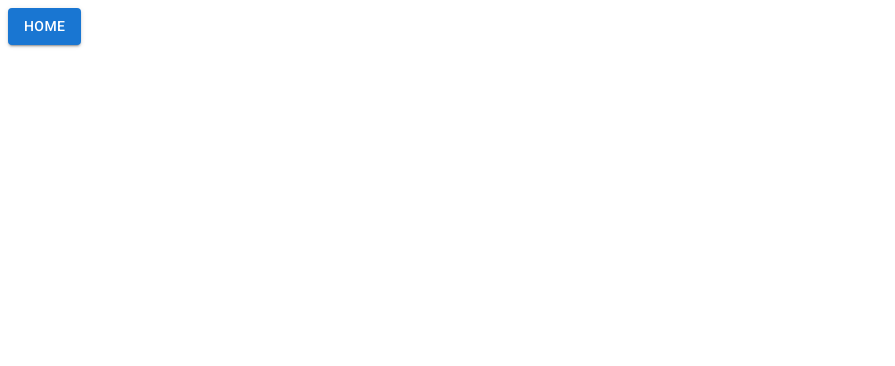
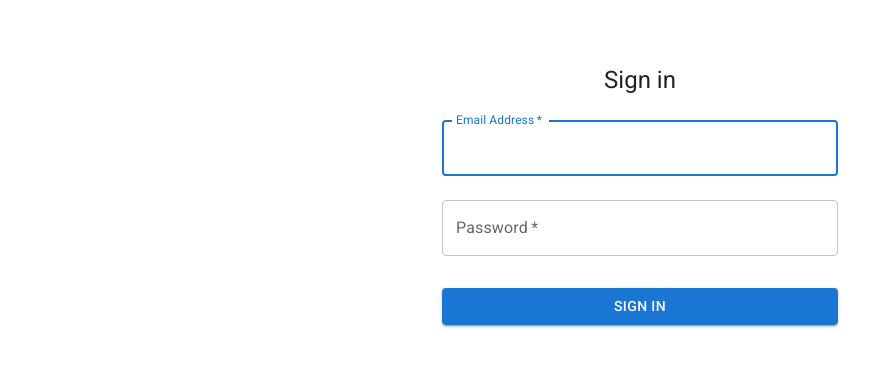
Before and after one commit to BishoyBishai/react-boilerplate, a React (Create React App) app: page / in a window 1280 px wide. Shown: the top 366 px of the page, without its empty margins (0-895 px from the left). Built offline with nearby package versions, Linux system fonts and the light colour scheme.

Commit message:
add matrial ui form with validation

```diff
--- a/package.json
+++ b/package.json
@@ -3,6 +3,7 @@
     "version": "0.1.0",
     "private": true,
     "dependencies": {
+        "@hookform/resolvers": "^2.8.8",
         "@mui/material": "^5.6.1",
         "@mui/styled-engine-sc": "latest",
         "@testing-library/jest-dom": "^5.16.4",
@@ -12,8 +13,10 @@
         "@types/node": "^16.11.27",
         "@types/react": "^18.0.5",
         "@types/react-dom": "^18.0.1",
+        "joi": "^17.6.0",
         "react": "^18.0.0",
         "react-dom": "^18.0.0",
+        "react-hook-form": "^7.29.0",
         "react-router-dom": "^6.3.0",
         "react-scripts": "5.0.1",
         "styled-components": "^5.3.5",
--- /dev/null
+++ b/src/interfaces/i-home.ts
@@ -0,0 +1,4 @@
+export interface ILogin {
+    email: string;
+    password: string;
+}
--- a/src/routes/Home/home.tsx
+++ b/src/routes/Home/home.tsx
@@ -1,10 +1,81 @@
+import * as React from 'react';
 import Button from '@mui/material/Button';
-import React from 'react';
+import CssBaseline from '@mui/material/CssBaseline';
+import TextField from '@mui/material/TextField';
+import Box from '@mui/material/Box';
+import Typography from '@mui/material/Typography';
+import Container from '@mui/material/Container';
+import { createTheme, ThemeProvider } from '@mui/material/styles';
 
-export default function HomePage() {
+import { useForm } from 'react-hook-form';
+import { joiResolver } from '@hookform/resolvers/joi';
+import { loginSchema } from '../../validations';
+import { ILogin } from '../../interfaces/i-home';
+
+const theme = createTheme();
+
+export default function SignIn() {
+    const {
+        register,
+        handleSubmit,
+        formState: { errors }
+    } = useForm<ILogin>({
+        resolver: joiResolver(loginSchema),
+        mode: 'onBlur'
+    });
+
+    const onSubmit = handleSubmit((data) => {
+        alert(JSON.stringify(data));
+    });
+
     return (
-        <div>
-            <Button variant="contained">Home</Button>
-        </div>
+        <ThemeProvider theme={theme}>
+            <Container component="main" maxWidth="xs">
+                <CssBaseline />
+                <Box
+                    sx={{
+                        marginTop: 8,
+                        display: 'flex',
+                        flexDirection: 'column',
+                        alignItems: 'center'
+                    }}
+                >
+                    <Typography component="h1" variant="h5">
+                        Sign in
+                    </Typography>
+                    <Box component="form" onSubmit={onSubmit} noValidate sx={{ mt: 1 }}>
+                        <TextField
+                            {...register('email')}
+                            helperText={errors.email && errors.email.message}
+                            error={!!errors.email}
+                            margin="normal"
+                            required
+                            fullWidth
+                            id="email"
+                            label="Email Address"
+                            name="email"
+                            autoComplete="email"
+                            autoFocus
+                        />
+                        <TextField
+                            {...register('password')}
+                            helperText={errors.password && errors.password.message}
+                            error={!!errors.password}
+                            margin="normal"
+                            required
+                            fullWidth
+                            name="password"
+                            label="Password"
+                            type="password"
+                            id="password"
+                            autoComplete="current-password"
+                        />
+                        <Button type="submit" fullWidth variant="contained" sx={{ mt: 3, mb: 2 }}>
+                            Sign In
+                        </Button>
+                    </Box>
+                </Box>
+            </Container>
+        </ThemeProvider>
     );
 }
--- /dev/null
+++ b/src/validations/index.ts
@@ -0,0 +1,3 @@
+import { loginSchema } from './schemas/login';
+
+export { loginSchema };
--- /dev/null
+++ b/src/validations/schemas/login.ts
@@ -0,0 +1,6 @@
+import Joi from 'joi';
+
+export const loginSchema = Joi.object({
+    email: Joi.string().email({ tlds: { allow: false } }),
+    password: Joi.string().required()
+});
```
Also changed, not shown: 1 other file (tests, documents, lock files or other folders).
